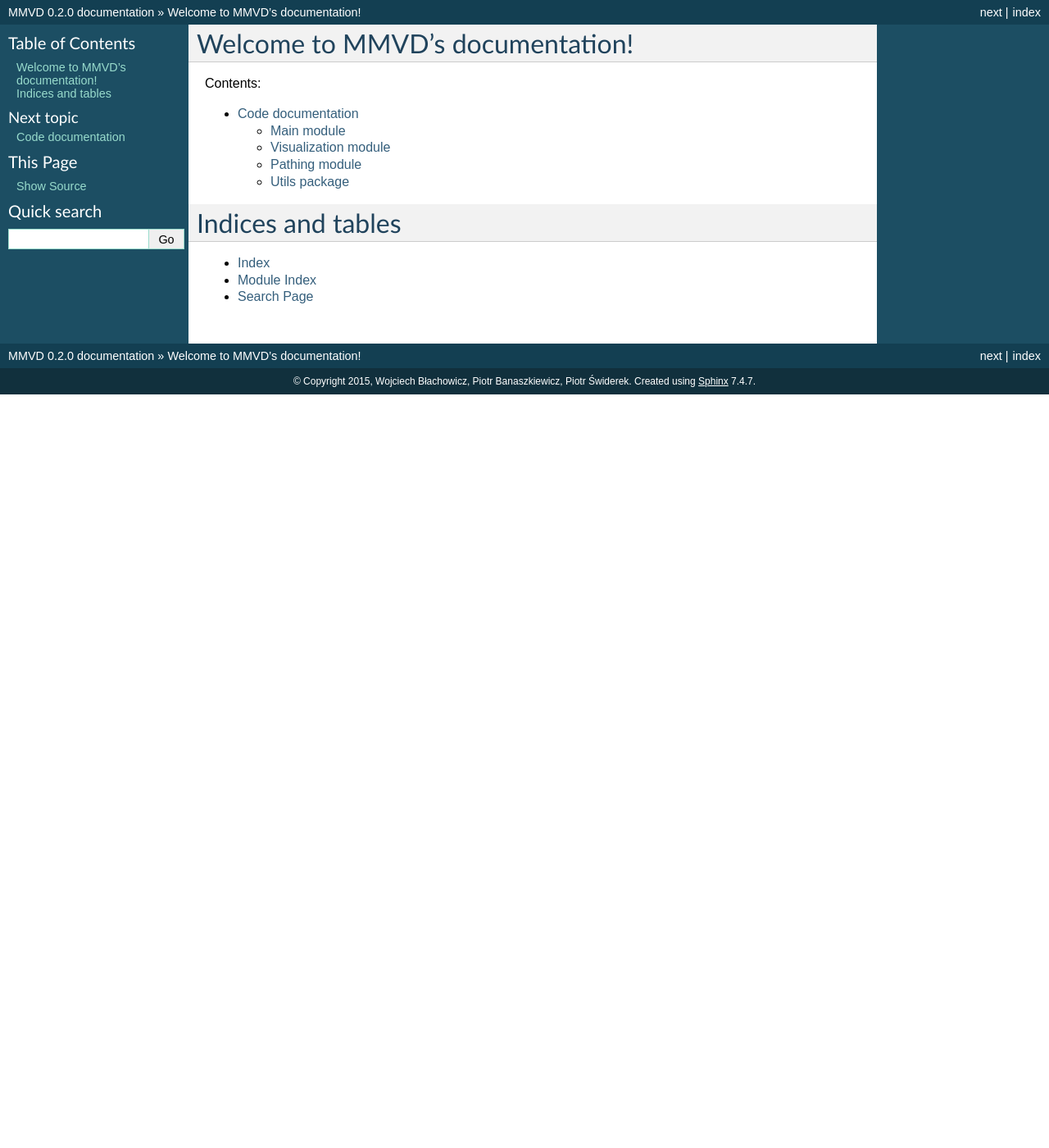
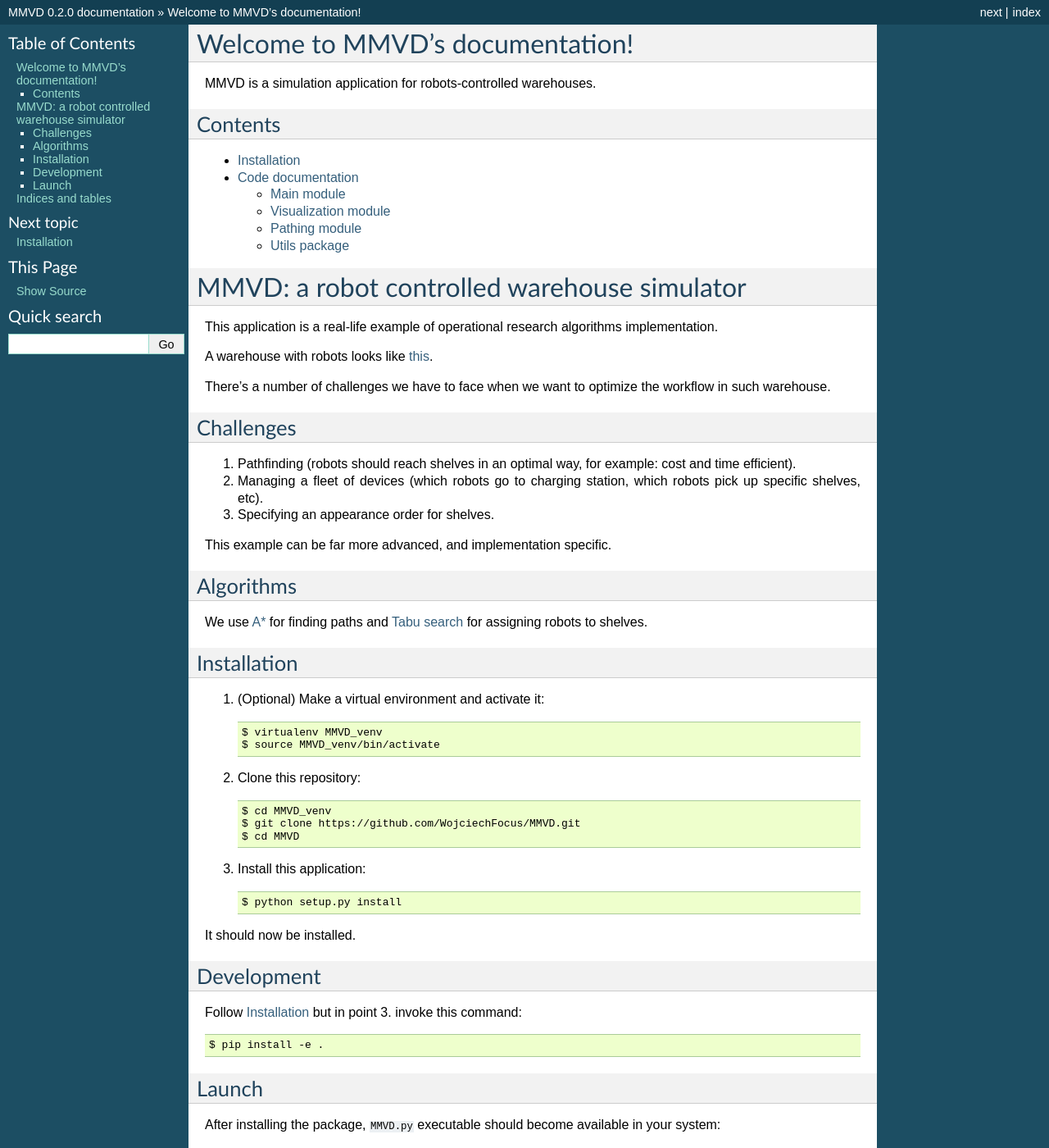
Before and after one commit to BearTools/MMVD, a Sphinx documentation site: the page built from docs/source/index.rst, in a window 1280 px wide and 1400 px high. Shown: the whole window at 82% size. Built offline with Sphinx 7.4.7, drawn with Linux system fonts in a browser that asks for light colours; some of the changed text lies outside the part shown.

Commit message:
Fix: minor changes to make documentation prettier

```diff
--- a/README.rst
+++ b/README.rst
@@ -1,4 +1,3 @@
-============================================
 MMVD: a robot controlled warehouse simulator
 ============================================
 
@@ -30,6 +29,8 @@
 paths and `Tabu search <http://en.wikipedia.org/wiki/Tabu_search>`_ for
 assigning robots to shelves.
 
+.. _installation:
+
 Installation
 ------------
 
@@ -53,7 +54,7 @@
 Development
 -----------
 
-Follow :ref:`Installation` but in point 3. invoke this command::
+Follow :ref:`installation` but in point 3. invoke this command::
 
     $ pip install -e .
 
--- a/docs/source/index.rst
+++ b/docs/source/index.rst
@@ -6,12 +6,19 @@
 Welcome to MMVD's documentation!
 ================================
 
-Contents:
+MMVD is a simulation application for robots-controlled warehouses.
+
+Contents
+--------
 
 .. toctree::
    :maxdepth: 2
 
+   installation
    code
+
+
+.. include:: ../../README.rst
 
 
 Indices and tables
--- /dev/null
+++ b/docs/source/installation.rst
@@ -0,0 +1,6 @@
+.. _installation_long:
+
+Installation
+============
+
+Blah blah blah
```
